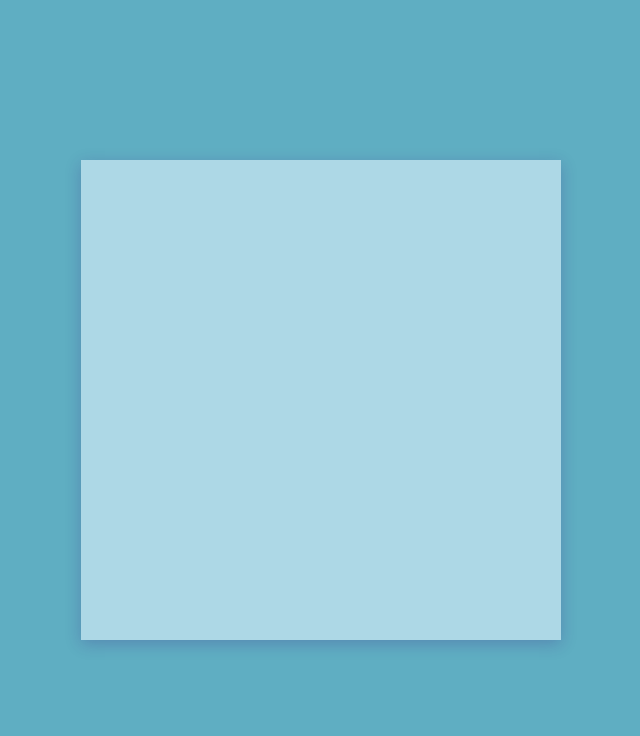
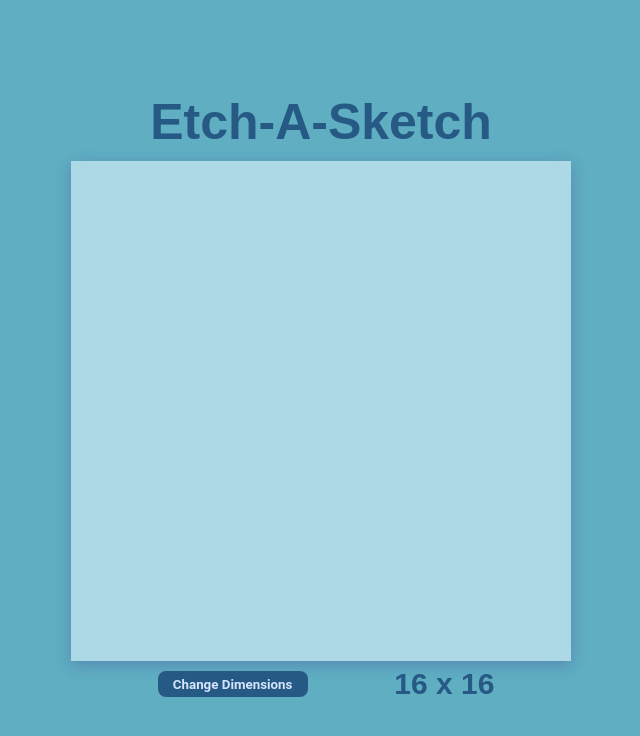
Before and after one commit to leo-tsant/TheOdinProject, a plain HTML site: page etch-a-sketch/index.html in a window 1280 px wide. Shown: the whole page, without its empty margins (319-959 px from the left). Drawn offline with Linux system fonts and the light colour scheme.

Commit message:
Finished etch-a-sketch project!

```diff
--- a/etch-a-sketch/index.html
+++ b/etch-a-sketch/index.html
@@ -7,7 +7,13 @@
     <link rel="stylesheet" href="style.css" />
   </head>
   <body>
+    <div id="title">Etch-A-Sketch</div>
     <div id="container"></div>
+    <div class="below-container">
+      <button id="btn-change-dim">Change Dimensions</button>
+      <div id="grid-size"></div>
+    </div>
+
     <script src="script.js"></script>
   </body>
 </html>
--- a/etch-a-sketch/script.js
+++ b/etch-a-sketch/script.js
@@ -1,5 +1,3 @@
-const container = document.getElementById("container");
-
 function removeTransition(e) {
   if (e.type !== "mouseleave") return;
   setTimeout(() => {
@@ -7,17 +5,66 @@ function removeTransition(e) {
   }, 300);
 }
 
-for (let i = 0; i < 16; i++) {
-  for (let j = 0; j < 16; j++) {
-    const div = document.createElement("div");
-    div.className = "grid-item";
+const button = document.getElementById("btn-change-dim");
 
-    div.addEventListener("mouseover", function (e) {
+button.addEventListener("click", changeGrid);
+
+// Creates default 16x16 grid on page load.
+function loadGrid() {
+  const container = document.getElementById("container");
+
+  for (let i = 0; i < 16 * 16; i++) {
+    const gridItem = document.createElement("div");
+    gridItem.className = "grid-item";
+
+    gridItem.addEventListener("mouseover", function (e) {
       this.classList.add("hovered");
     });
 
-    div.addEventListener("mouseleave", removeTransition);
+    gridItem.addEventListener("mouseleave", removeTransition);
 
-    container.appendChild(div);
+    container.appendChild(gridItem);
   }
+
+  // Print grid size
+  const gridDimensions = document.getElementById("grid-size");
+  gridDimensions.innerHTML = "16 x 16";
 }
+
+function changeGrid() {
+  let gridSize = prompt(
+    "Enter the number of squares per side for the new grid (1-64):"
+  );
+  gridSize = parseInt(gridSize);
+
+  if (!gridSize || gridSize <= 0 || gridSize > 64) {
+    alert("Invalid input! Please enter a number between 1 and 64.");
+    return;
+  }
+
+  const container = document.getElementById("container");
+  container.innerHTML = ""; // Clear the existing grid
+  const squareSize = `calc(100% / ${gridSize})`;
+
+  // Create the new grid
+  for (let i = 0; i < gridSize * gridSize; i++) {
+    const gridItem = document.createElement("div");
+    gridItem.style.width = squareSize;
+    gridItem.style.height = squareSize;
+    gridItem.className = "grid-item";
+
+    gridItem.addEventListener("mouseover", function (e) {
+      this.classList.add("hovered");
+    });
+
+    gridItem.addEventListener("mouseleave", removeTransition);
+
+    container.appendChild(gridItem);
+  }
+  // Print grid size
+  const gridDimensions = document.getElementById("grid-size");
+  gridDimensions.innerHTML = `${gridSize} x ${gridSize}`;
+}
+
+// Create the default grid when the page is loaded
+window.onload = loadGrid;
--- a/etch-a-sketch/style.css
+++ b/etch-a-sketch/style.css
@@ -13,18 +13,56 @@ body {
 #container {
   display: flex;
   flex-wrap: wrap;
-  width: 480px; /* 16 x 20px */
+  width: 500px;
+  height: 500px;
   background-color: white;
   box-shadow: rgba(60, 19, 128, 0.24) 0px 4px 15px;
 }
 
 .grid-item {
-  width: 30px;
-  height: 30px;
+  width: calc(100% / 16); /* Default size 16 x 16 grid */
+  height: calc(100% / 16); /* Default size 16 x 16 grid */
   background-color: lightblue;
-  transition: background-color 0.6s ease 0s;
+  transition: background-color 0.2s ease;
 }
 
 .grid-item.hovered {
-  background-color: rgb(135, 135, 228);
+  background-color: rgb(51, 51, 170);
 }
+
+button {
+  font-family: Roboto, sans-serif;
+  border: none;
+  border-radius: 8px;
+  background: rgb(38, 90, 133);
+  color: rgb(213, 229, 253);
+  width: 150px;
+  height: 2em;
+  font-weight: 600;
+  margin: 10px;
+  cursor: pointer;
+  font-weight: 700;
+}
+
+#title {
+  font-size: 50px;
+  text-align: center;
+  color: rgb(38, 90, 133);
+  margin-bottom: 0.2em;
+  font-weight: 800;
+}
+
+button:hover {
+  background-color: rgb(24, 101, 224);
+  color: rgb(214, 214, 228);
+}
+
+.below-container {
+  width: 500px;
+  display: flex;
+  justify-content: space-evenly;
+  color: rgb(38, 90, 133);
+  font-size: 30px;
+  font-weight: 600;
+  align-items: center;
+}
```
